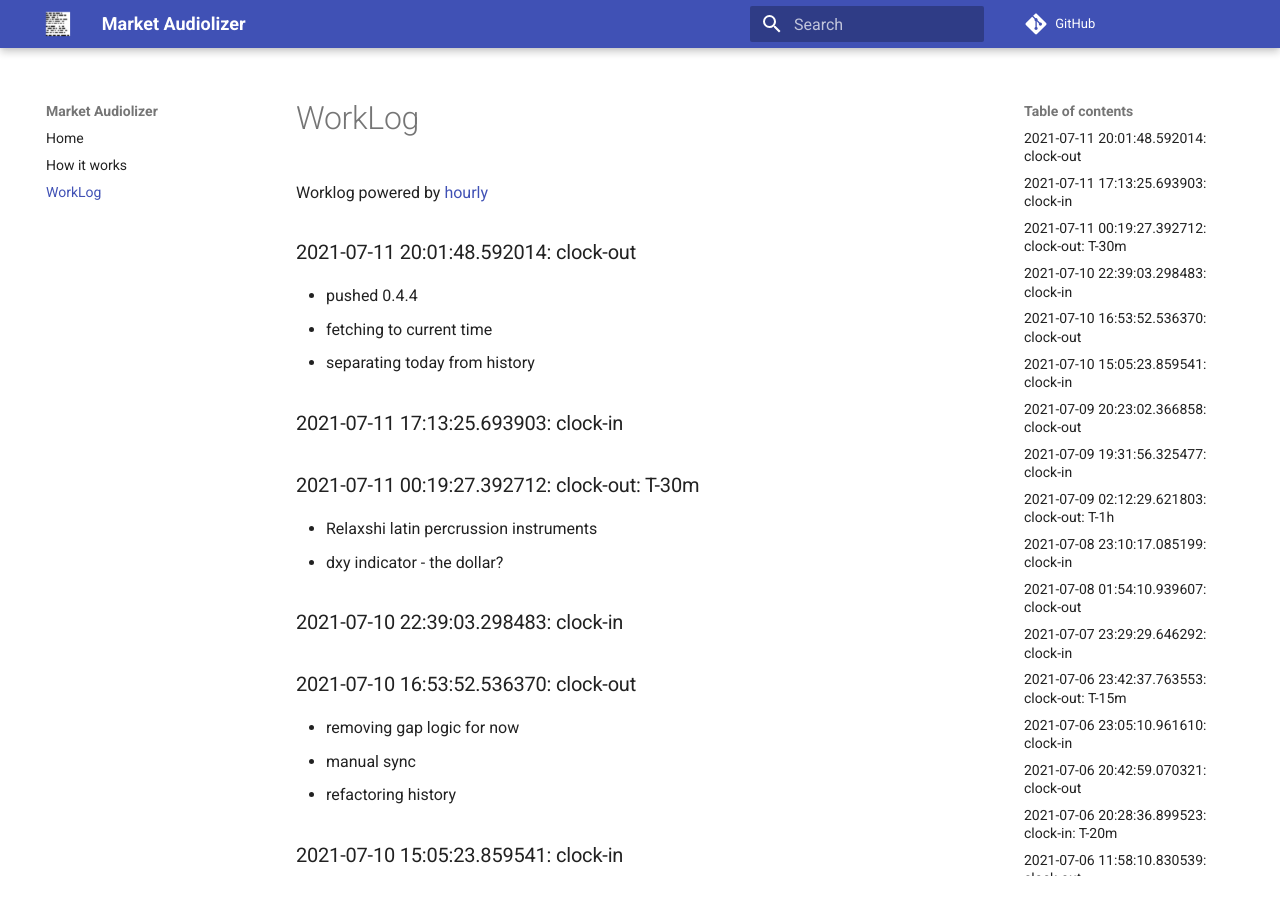
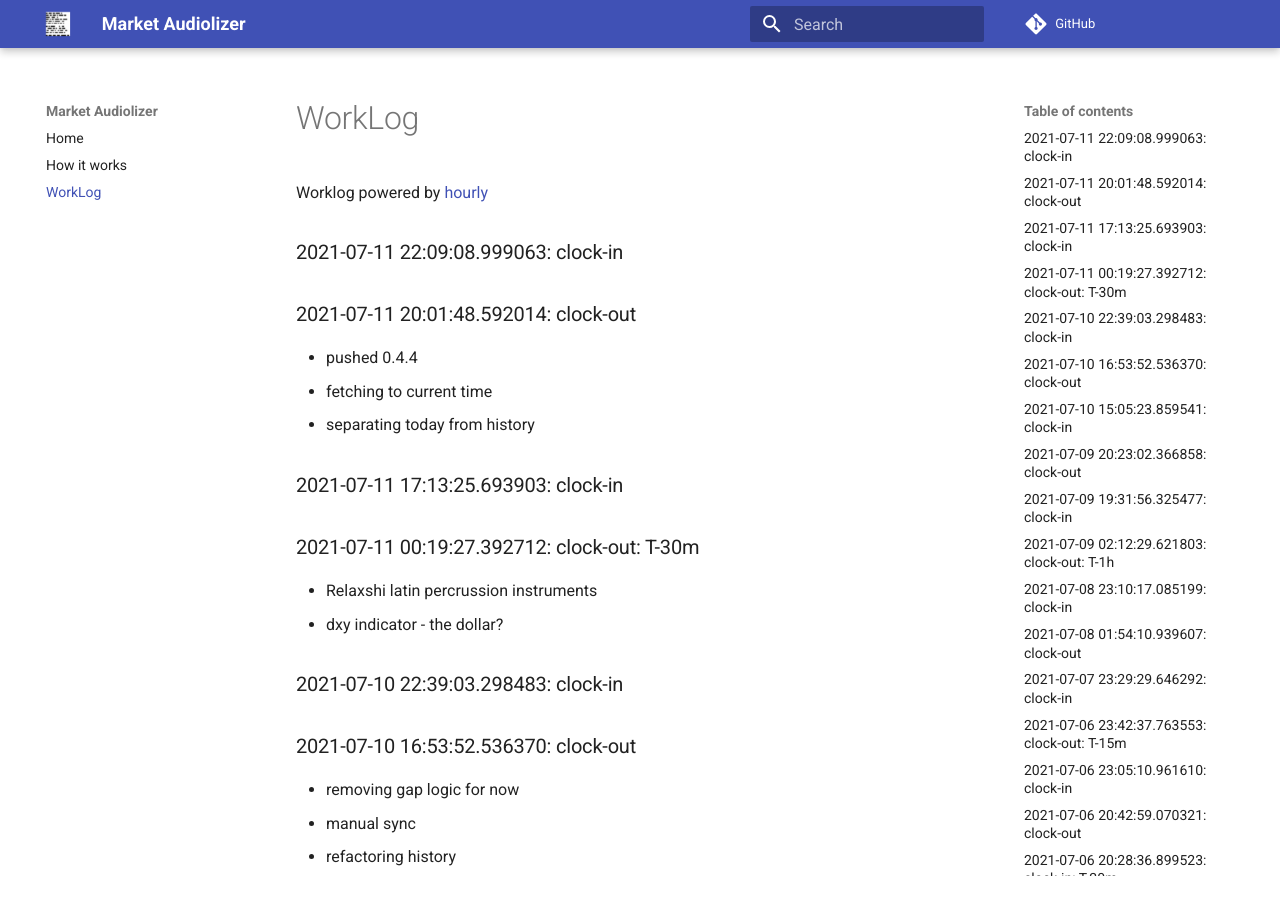
Before and after one commit to asherp/audiolizer, an MkDocs documentation site: the page built from docs/WorkLog.md, in a window 1280 px wide and 900 px high. Built offline with MkDocs 1.6.1 and Material for MkDocs 9.7.7, drawn with Linux system fonts in a browser that asks for light colours; comment, search, counter and statistics services are not loaded.

Commit message:
clock-in

```diff
--- a/WorkLog.md
+++ b/WorkLog.md
@@ -1,3 +1,6 @@
+
+### 2021-07-11 22:09:08.999063: clock-in
+
 ### 2021-07-11 20:01:48.592014: clock-out
 
 * pushed 0.4.4
```
